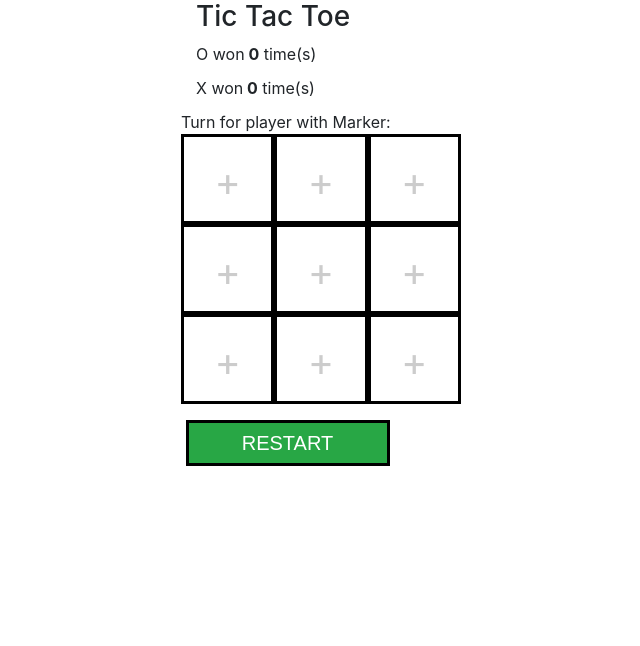
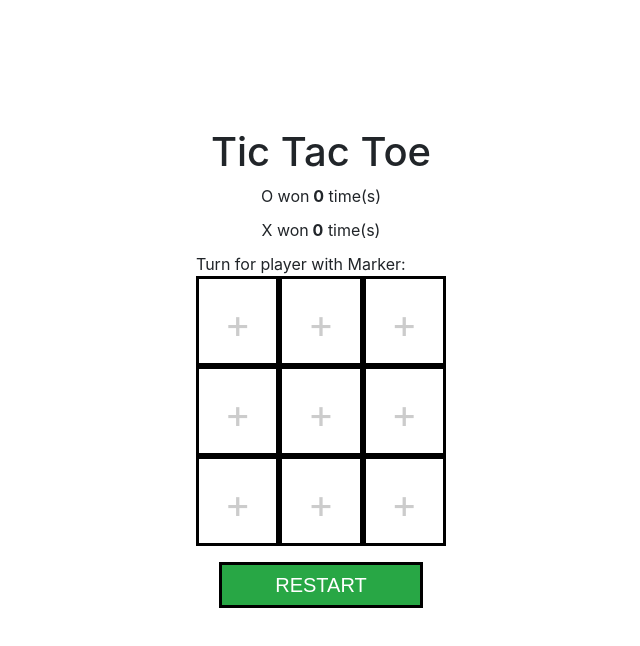
Before and after one commit to rickdevelops/tictactoe, a plain HTML site: page index.html in a window 1280 px wide. Shown: the whole page, without its empty margins (319-959 px from the left). Drawn offline with nearby package versions, Linux system fonts and the light colour scheme.

Commit message:
created basic structure

```diff
--- a/index.html
+++ b/index.html
@@ -20,31 +20,33 @@
 
     <link rel="stylesheet" href="style.css" />
 
-    <title>Tic tac toe</title>
+    <title>Tic-tac-toe</title>
   </head>
   <body>
     <div class="container">
-      <div id="tic-tac-toe">
-        <div class="row">
+      <div class="row d-flex justify-content-center">
         <h1>Tic Tac Toe</h1>
       </div>
-        <div class="row">
-          <div class="span3">
+      <div id="tic-tac-toe">
+        <div class="d-flex justify-content-center">
           <div class="input-prepend input-append">
             <span class="add-on win_text">O won</span
             ><strong id="o_win" class="win_times add-on"> 0</strong
             ><span class="add-on"> time(s)</span>
           </div>
+        </div>
+        <div class="d-flex justify-content-center">
           <div class="input-prepend input-append">
             <span class="add-on win_text">X won</span
             ><strong id="x_win" class="win_times add-on"> 0</strong
             ><span class="add-on"> time(s)</span>
           </div>
+        </div>
         <div class="row">
           <span> Turn for player with Marker:</span>
           <div id="currentMarker"></div>
         </div>
-          </div>
+        <div class="d-flex justify-content-center">
           <ul class="row" id="game">
             <li id="one" class="col-4 col-sm-4 col-md-4 col-lg-4 btn span1">
               +
@@ -74,10 +76,10 @@
               +
             </li>
           </ul>
+        </div>
         <div class="clr">&nbsp;</div>
-          <div class="row">
+        <div class="d-flex justify-content-center">
           <a href="#" id="reset" class="btn-success btn span3">Restart</a>
-          </div>
         </div>
       </div>
     </div>
--- a/style.css
+++ b/style.css
@@ -91,3 +91,15 @@
   border-bottom: 0.2rem solid black;
 }
 /*******tic-tac-toe END******/
+
+.container {
+  /* padding: 9% 8%; */
+  width: 100%;
+  text-align: center;
+  margin: 10% auto 0%;
+  /* position: relative; */
+}
+
+.current-marker {
+  margin-bottom: 1rem;
+}
```
Lines whose indentation alone changed are shown as unchanged.
